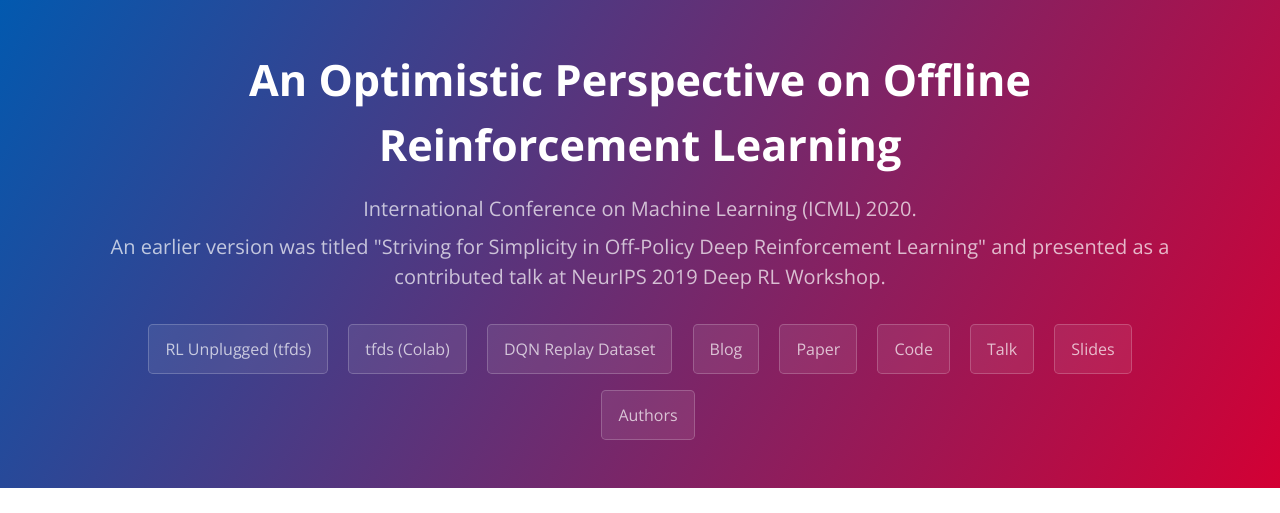
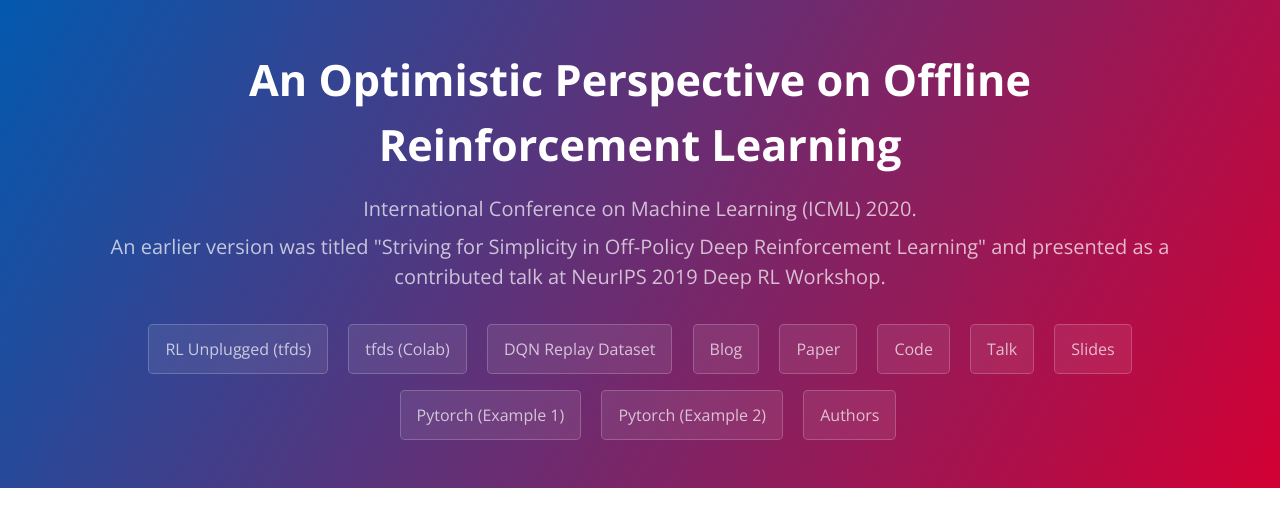
Before and after one commit to satbird/satbird.github.io, a Jekyll site: the page built from index.md, in a window 1280 px wide and 900 px high, cut to the strip 0-513 px from the top of the window. Built offline with Jekyll 4.4.1, drawn with Linux system fonts in a browser that asks for light colours.

Commit message:
Update _config.yml

```diff
--- a/_config.yml
+++ b/_config.yml
@@ -14,4 +14,6 @@ buttons:
   Slides: 'https://docs.google.com/presentation/d/1ROltXr6FIeYKrnGl0tKHGWI0pL4Zo8CnvAK2-cdpQyY/edit?usp=sharing'
 #   Talk (NeurIPS): 'https://slideslive.com/38922701/contributed-talk-striving-for-simplicity-in-offpolicy-deep-reinforcement-learning'
 #   Poster (NeurIPS): 'pdfs/neurips_drl_poster.pdf'
+  Pytorch (Example 1): https://github.com/mila-iqia/SGI/blob/master/src/offline_dataset.py
+  Pytorch (Example 2): https://github.com/kzl/decision-transformer/tree/master/atari
   Authors: '#authors'
```
